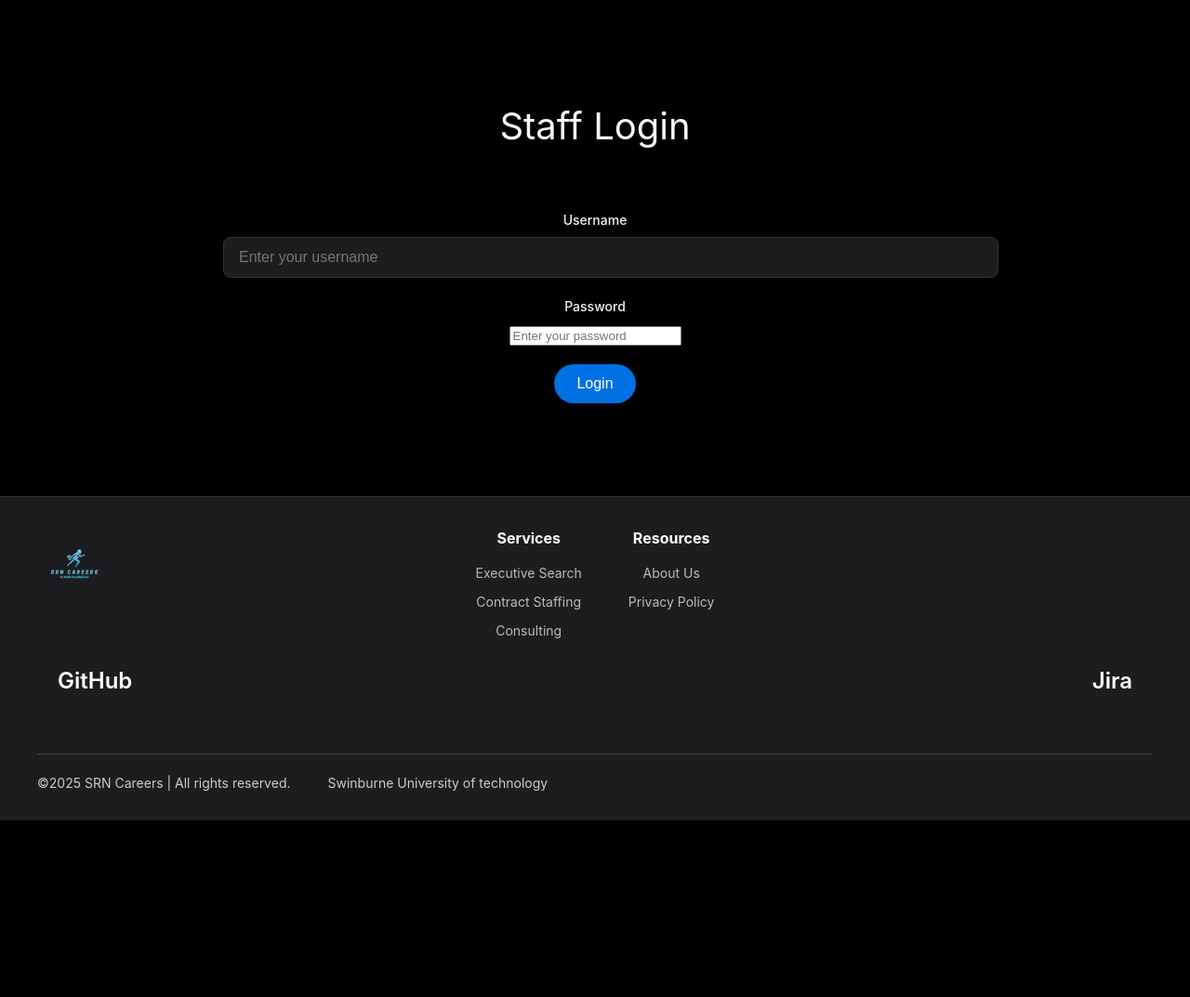
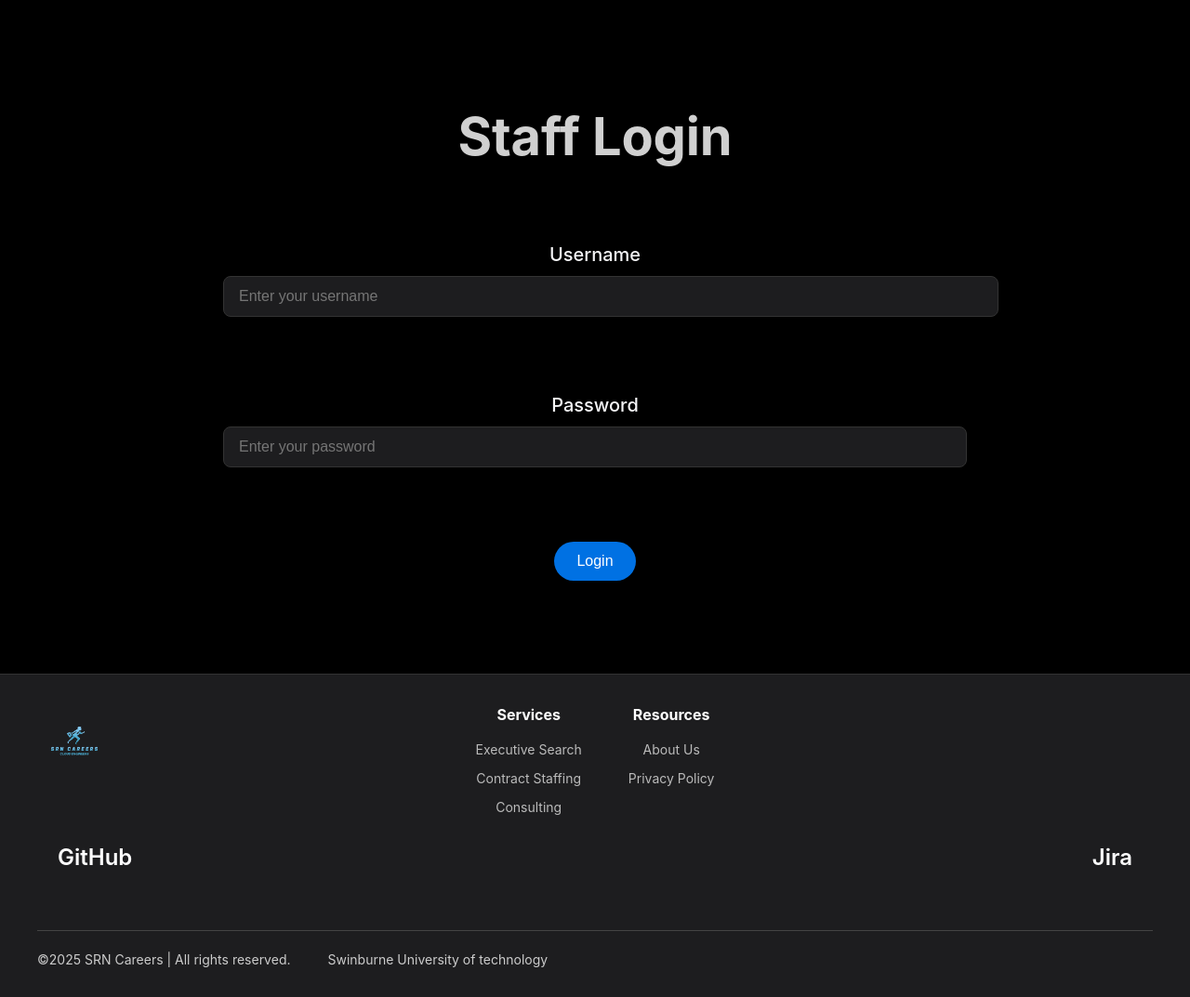
Before and after one commit to ShaanPanchal/COS10026-GroupG06, a PHP site: page /manager_login.php in a window 1280 px wide. Shown: the part 87-1160 px from the top of the page at 93% size. Before the commit the page ends 970 px from the top, so only its background shows below. Run offline with PHP 8.4, Linux system fonts and the light colour scheme; data that the repository does not hold is empty; some web fonts are replaced.

Commit message:
commit new

```diff
--- a/project2/manager_login.php
+++ b/project2/manager_login.php
@@ -21,7 +21,7 @@ if ($_SERVER["REQUEST_METHOD"] === "POST") {
             die("Connection failed: " . mysqli_connect_error());
         }
 
-        // ✅ Still using the managers table
+
         $query = "SELECT * FROM managers WHERE username = ?";
         $stmt = mysqli_prepare($conn, $query);
         mysqli_stmt_bind_param($stmt, "s", $username);
@@ -51,7 +51,7 @@ if ($_SERVER["REQUEST_METHOD"] === "POST") {
 
 <main class="application-section">
     <div class="form-container">
-        <h1 class="section-headline">Staff Login</h1>
+        <h1 class="hero-headline">Staff Login</h1>
         <?php if ($login_error): ?>
             <p class="error-msg"><?php echo $login_error; ?></p>
         <?php endif; ?>
@@ -64,7 +64,7 @@ if ($_SERVER["REQUEST_METHOD"] === "POST") {
 
             <div class="form-group full-width">
                 <label for="password">Password</label>
-                <input type="password" name="password" required placeholder="Enter your password">
+                <input type="password" name="password" class="styled-input" required placeholder="Enter your password">
             </div>
 
             <div class="form-group full-width">
--- a/project2/styles/styles.css
+++ b/project2/styles/styles.css
@@ -625,6 +625,7 @@ header{
 
 .form-group {
     margin-bottom: 20px;
+    margin-top: 10%;
 }
 
 .form-group.full-width {
@@ -634,7 +635,7 @@ header{
 label {
     display: block;
     margin-bottom: 8px;
-    font-size: 14px;
+    font-size: 20px;
     font-weight: 500;
     color: #f5f5f7;
 }
@@ -1332,3 +1333,22 @@ body {
         text-align: center;
     }
 }
+
+
+.styled-input {
+    width: 100%;
+    padding: 12px 16px;
+    background-color: #1d1d1f;
+    border: 1px solid #333;
+    border-radius: 8px;
+    font-size: 16px;
+    color: #f5f5f7;
+    transition: all 0.3s ease;
+    box-sizing: border-box;
+  }
+
+  .styled-input:focus {
+    outline: none;
+    border-color: #0071e3;
+    box-shadow: 0 0 0 3px rgba(0, 113, 227, 0.3);
+  }
```
